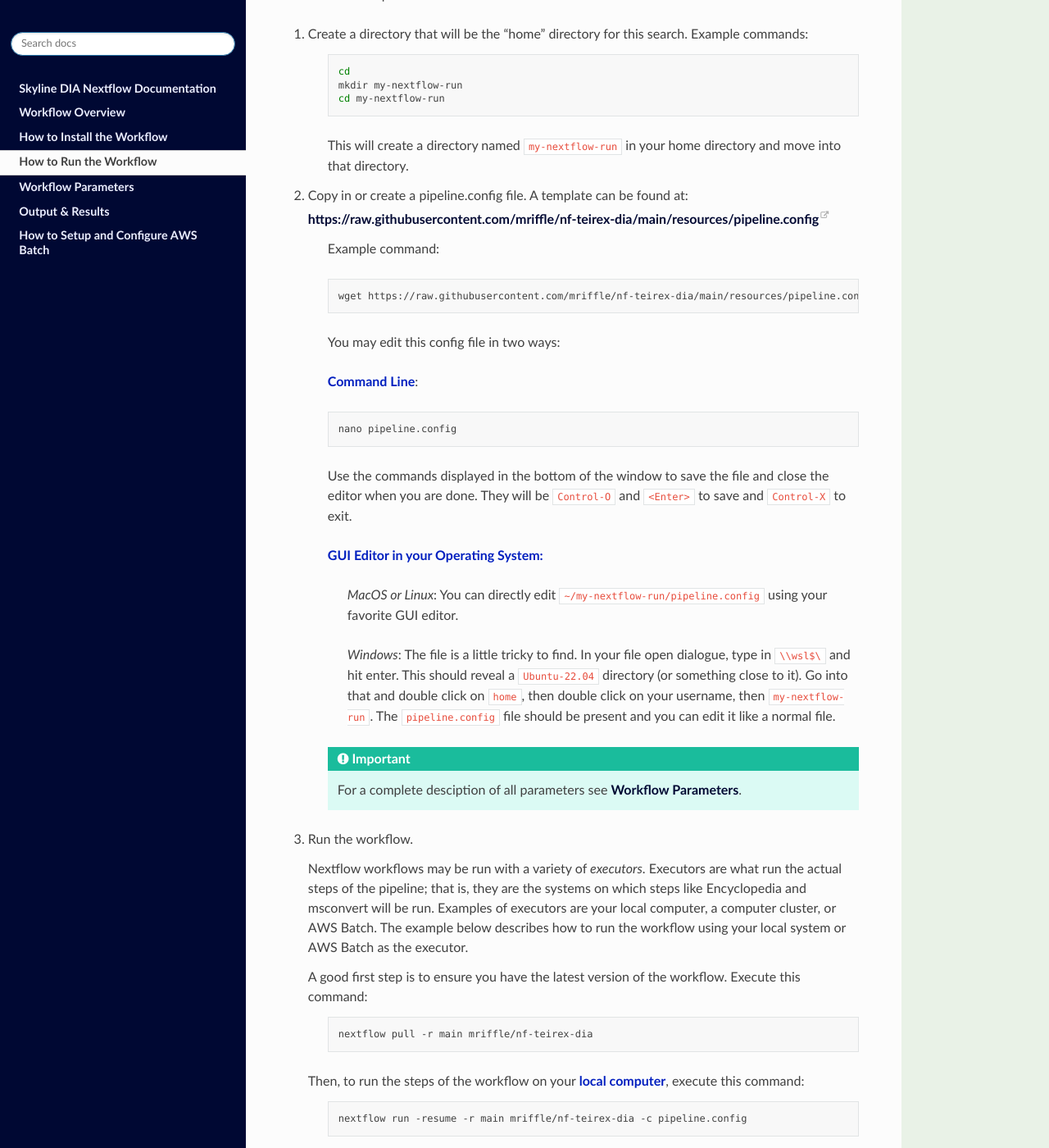
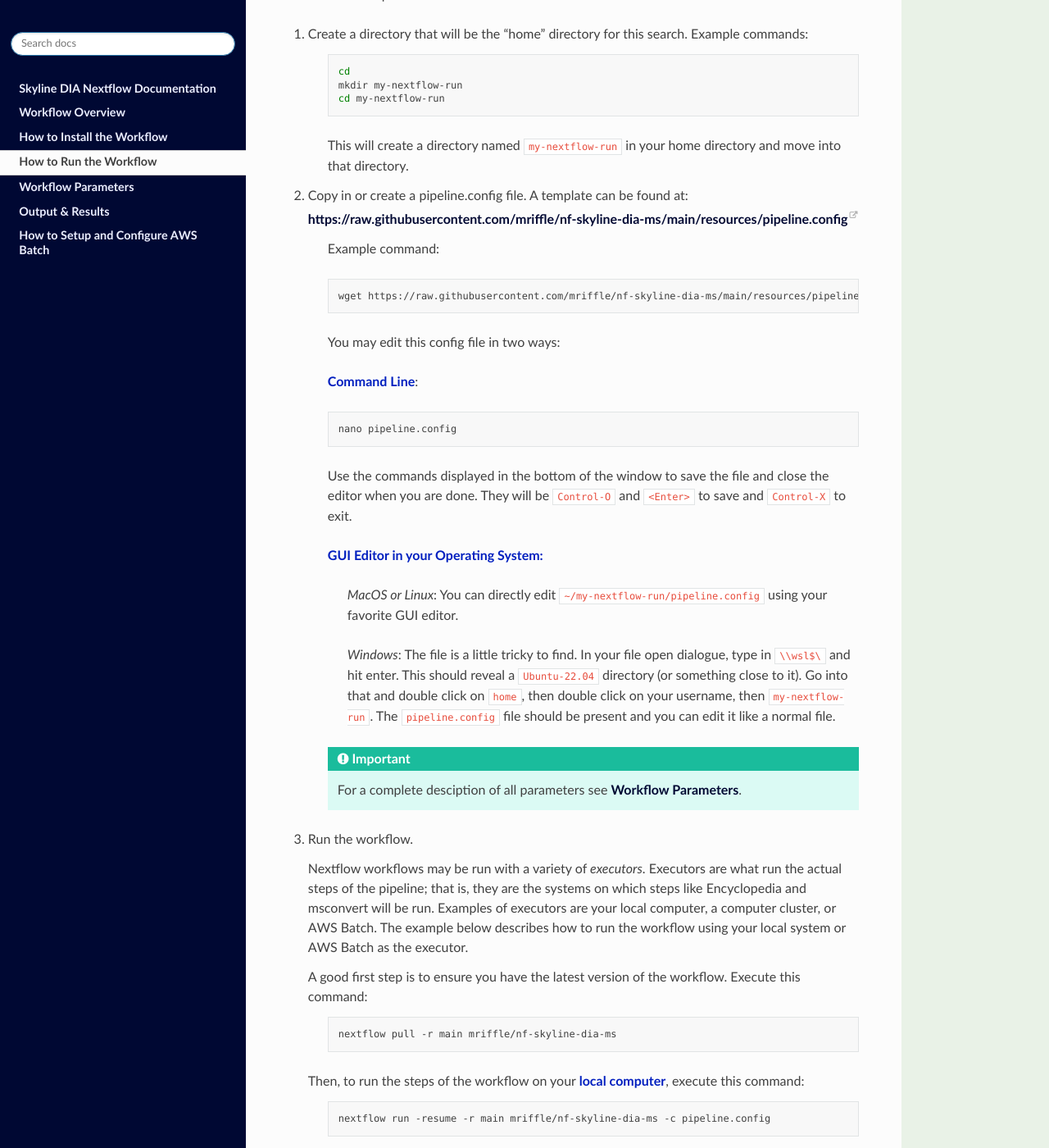
Before and after one commit to mriffle/nf-skyline-dia-ms, a Sphinx documentation site: the page built from docs/source/how_to_run.rst, in a window 1280 px wide and 1400 px high, scrolled down 423 px. Shown: the whole window at 82% size. Built offline with Sphinx 7.4.7 and the Read the Docs theme 2.0.0, drawn with Linux system fonts in a browser that asks for light colours; some of the changed text lies outside the part shown.

Commit message:
docs: update links

```diff
--- a/docs/source/conf.py
+++ b/docs/source/conf.py
@@ -17,7 +17,7 @@ import subprocess
 sys.path.insert(0, os.path.abspath(os.path.join("..", "..")))
 
 # -- Project information -----------------------------------------------------
-project = "nf-teirex-dia"
+project = "nf-skyline-dia-ms"
 copyright = "2023, Michael Riffle"
 author = "Michael Riffle"
 
--- a/docs/source/how_to_run.rst
+++ b/docs/source/how_to_run.rst
@@ -25,13 +25,13 @@ Follow these steps to run a workflow:
 
     This will create a directory named ``my-nextflow-run`` in your home directory and move into that directory.
 
-2. Copy in or create a pipeline.config file. A template can be found at: https://raw.githubusercontent.com/mriffle/nf-teirex-dia/main/resources/pipeline.config
+2. Copy in or create a pipeline.config file. A template can be found at: https://raw.githubusercontent.com/mriffle/nf-skyline-dia-ms/main/resources/pipeline.config
 
     Example command:
 
     .. code-block:: bash
 
-       wget https://raw.githubusercontent.com/mriffle/nf-teirex-dia/main/resources/pipeline.config
+       wget https://raw.githubusercontent.com/mriffle/nf-skyline-dia-ms/main/resources/pipeline.config
 
     You may edit this config file in two ways:
 
@@ -68,13 +68,13 @@ Follow these steps to run a workflow:
 
     .. code-block:: bash
 
-        nextflow pull -r main mriffle/nf-teirex-dia
+        nextflow pull -r main mriffle/nf-skyline-dia-ms
 
    Then, to run the steps of the workflow on your **local computer**, execute this command:
 
     .. code-block:: bash
 
-        nextflow run -resume -r main mriffle/nf-teirex-dia -c pipeline.config
+        nextflow run -resume -r main mriffle/nf-skyline-dia-ms -c pipeline.config
 
     .. note::
 
@@ -87,7 +87,7 @@ Follow these steps to run a workflow:
 
     .. code-block:: bash
 
-        nextflow run -resume -r main -profile aws mriffle/nf-teirex-dia -bucket-dir s3://bucket/dir -c pipeline.config
+        nextflow run -resume -r main -profile aws mriffle/nf-skyline-dia-ms -bucket-dir s3://bucket/dir -c pipeline.config
 
     .. important::
 
```
